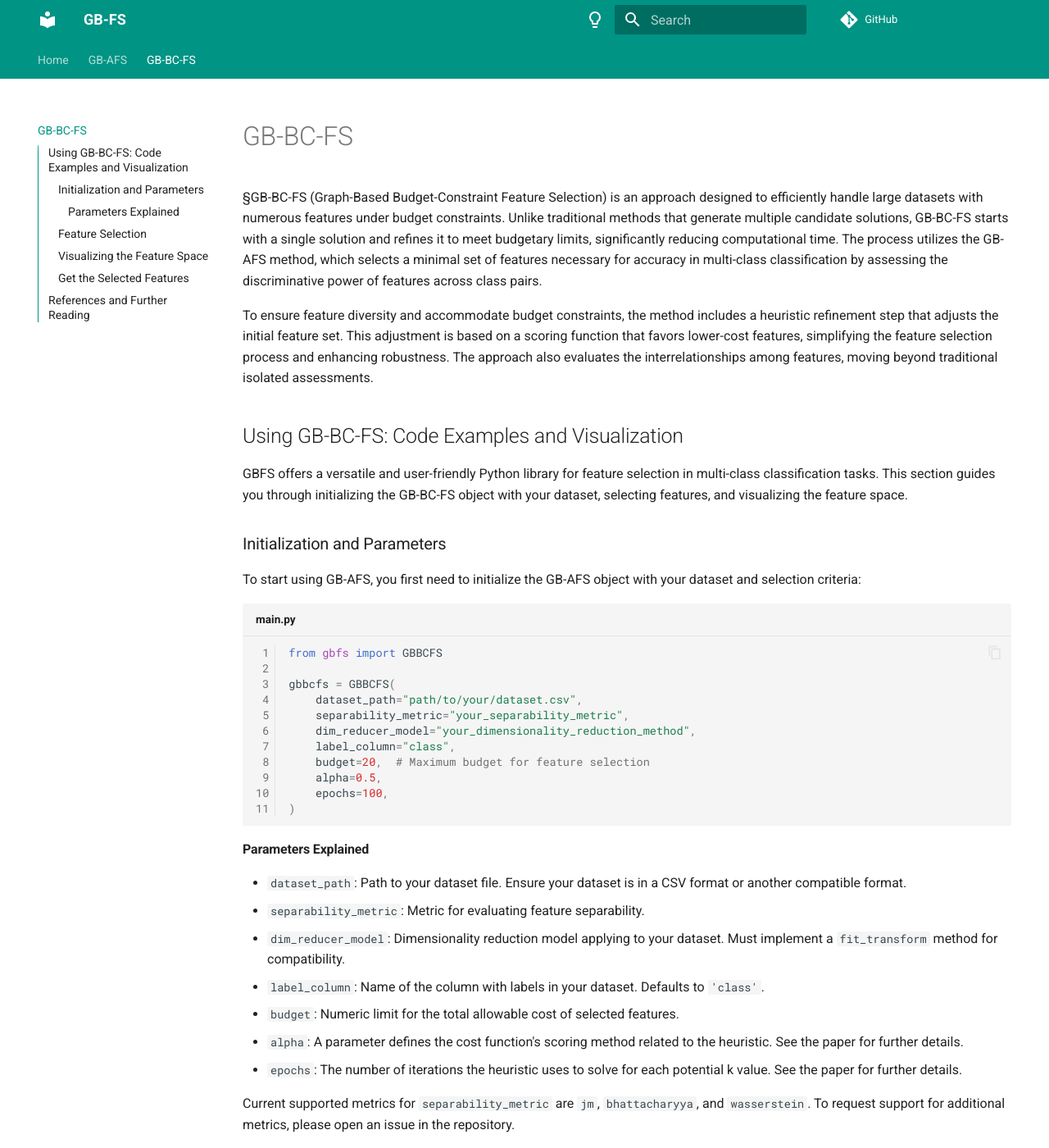
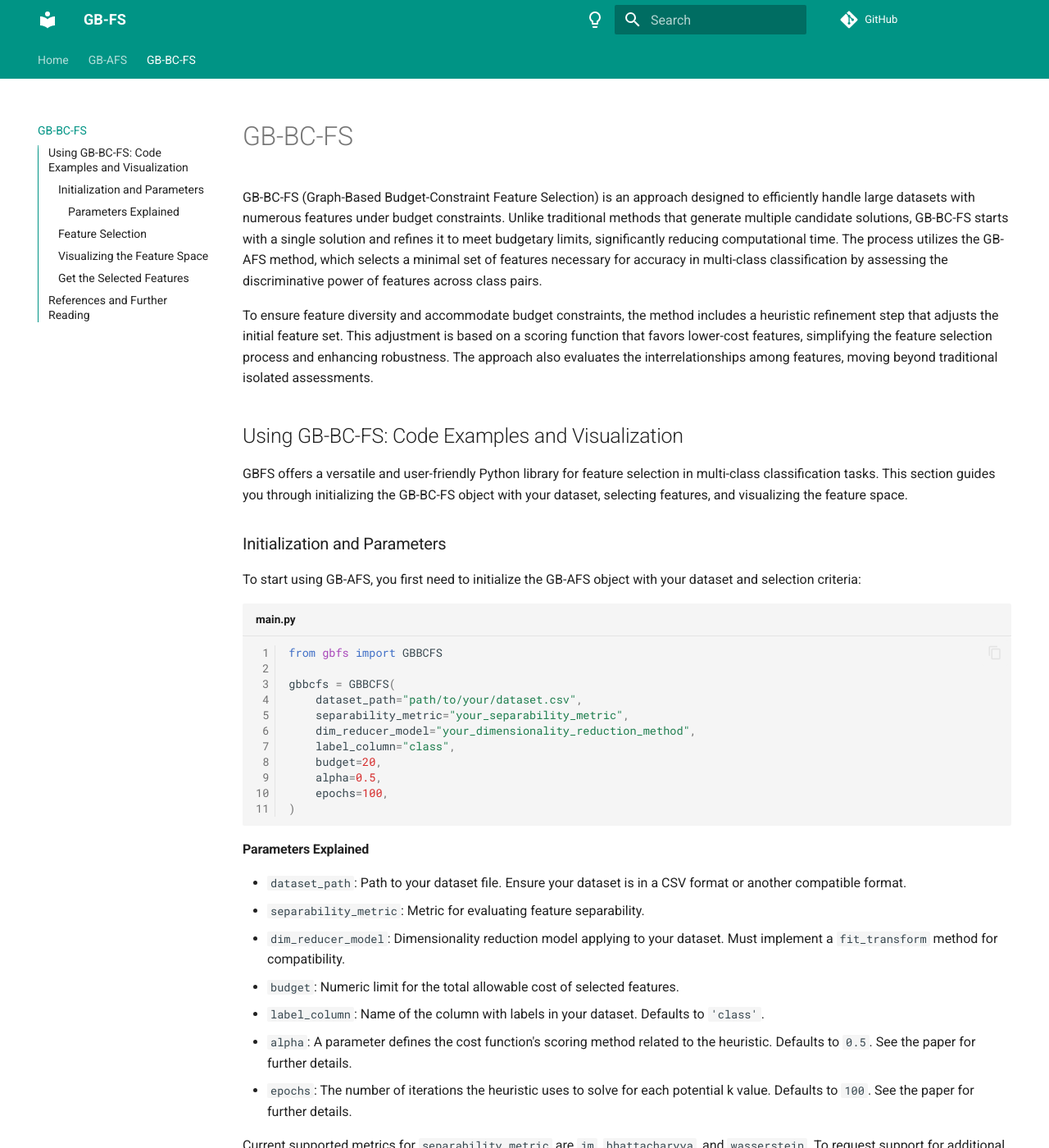
Before and after one commit to davidlevinwork/gbfs, an MkDocs documentation site: the page built from docs/gb_bc_fs.md, in a window 1280 px wide and 1400 px high. Shown: the whole window at 82% size. Built offline with MkDocs 1.6.1 and Material for MkDocs 9.7.7, drawn with Linux system fonts in a browser that asks for light colours; comment, search, counter and statistics services are not loaded.

Commit message:
feat(docs): fix social linking

```diff
--- a/docs/gb_bc_fs.md
+++ b/docs/gb_bc_fs.md
@@ -1,6 +1,6 @@
 # GB-BC-FS
 
-§GB-BC-FS (Graph-Based Budget-Constraint Feature Selection) is an approach designed to efficiently handle large datasets with numerous features under budget constraints. Unlike traditional methods that generate multiple candidate solutions, GB-BC-FS starts with a single solution and refines it to meet budgetary limits, significantly reducing computational time. The process utilizes the GB-AFS method, which selects a minimal set of features necessary for accuracy in multi-class classification by assessing the discriminative power of features across class pairs.
+GB-BC-FS (Graph-Based Budget-Constraint Feature Selection) is an approach designed to efficiently handle large datasets with numerous features under budget constraints. Unlike traditional methods that generate multiple candidate solutions, GB-BC-FS starts with a single solution and refines it to meet budgetary limits, significantly reducing computational time. The process utilizes the GB-AFS method, which selects a minimal set of features necessary for accuracy in multi-class classification by assessing the discriminative power of features across class pairs.
 
 To ensure feature diversity and accommodate budget constraints, the method includes a heuristic refinement step that adjusts the initial feature set. This adjustment is based on a scoring function that favors lower-cost features, simplifying the feature selection process and enhancing robustness. The approach also evaluates the interrelationships among features, moving beyond traditional isolated assessments.
 
@@ -21,7 +21,7 @@
     separability_metric="your_separability_metric",
     dim_reducer_model="your_dimensionality_reduction_method",
     label_column="class",
-    budget=20,  # Maximum budget for feature selection
+    budget=20,
     alpha=0.5,
     epochs=100,
 )
@@ -32,10 +32,10 @@
 - `dataset_path`: Path to your dataset file. Ensure your dataset is in a CSV format or another compatible format.
 - `separability_metric`: Metric for evaluating feature separability.
 - `dim_reducer_model`: Dimensionality reduction model applying to your dataset. Must implement a `fit_transform` method for compatibility.
+- `budget`: Numeric limit for the total allowable cost of selected features.
 - `label_column`: Name of the column with labels in your dataset. Defaults to `'class'`.
-- `budget`: Numeric limit for the total allowable cost of selected features.
-- `alpha`: A parameter defines the cost function's scoring method related to the heuristic. See the paper for further details.
-- `epochs`: The number of iterations the heuristic uses to solve for each potential k value. See the paper for further details.
+- `alpha`: A parameter defines the cost function's scoring method related to the heuristic. Defaults to `0.5`. See the paper for further details.
+- `epochs`: The number of iterations the heuristic uses to solve for each potential k value. Defaults to `100`. See the paper for further details.
 
 Current supported metrics for `separability_metric` are `jm`, `bhattacharyya`, and `wasserstein`. To request support for additional metrics, please open an issue in the repository.
 
--- a/mkdocs.yml
+++ b/mkdocs.yml
@@ -38,10 +38,8 @@
   social:
     - icon: fontawesome/brands/github-alt
       link: https://github.com/davidlevinwork
-    - icon: fontawesome/brands/medium
-      link: https://github.com/davidlevinwork
     - icon: fontawesome/brands/python
-      link: https://github.com/davidlevinwork
+      link: https://pypi.org/project/gbfs/
     - icon: fontawesome/brands/google-scholar
       link: https://scholar.google.com/citations?user=9owp5dgAAAAJ&hl=iw
     - icon: fontawesome/brands/linkedin
```
